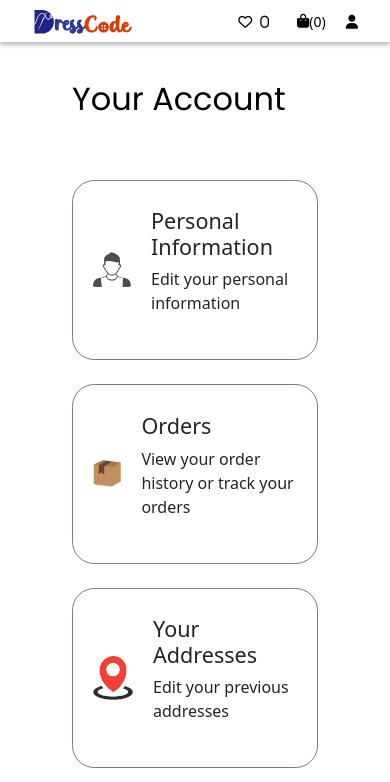
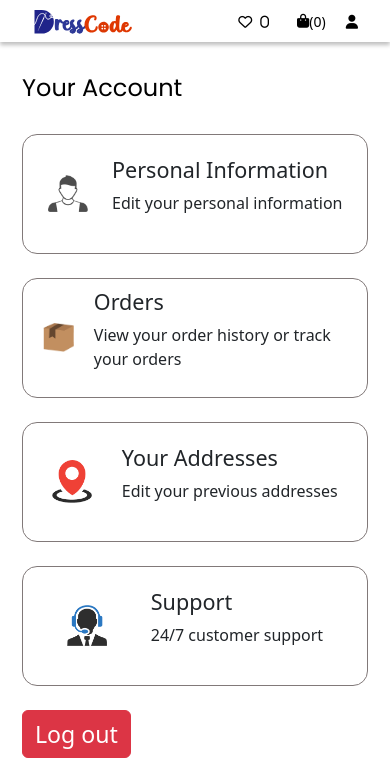
Before and after one commit to Lexodd-Hypernova/dresscode-ecom-, a React (Vite) app: page /account-info in a window 390 px wide. Shown: the top 782 px of the page. Built offline with nearby package versions, Linux system fonts and the light colour scheme; no server answers; sample sign-in values are in the browser's storage.

Commit message:
updated youraccount.styles.css

```diff
--- a/src/pages/pages-styles/YourAccount.styles.css
+++ b/src/pages/pages-styles/YourAccount.styles.css
@@ -51,3 +51,25 @@
     .info-card h4 {}
 
 }
+
+@media only screen and (max-width: 600px) {
+    .your-account-screen {
+        padding: 0 10px;
+    }
+
+    .your-account {
+        font-size: 24px;
+        line-height: 32px;
+        margin-top: 30px;
+        margin-bottom: 30px;
+    }
+
+    .acc-icons {
+        width: 40px;
+    }
+
+    .info-card {
+        height: 120px;
+        border-radius: 15px;
+    }
+}
```
